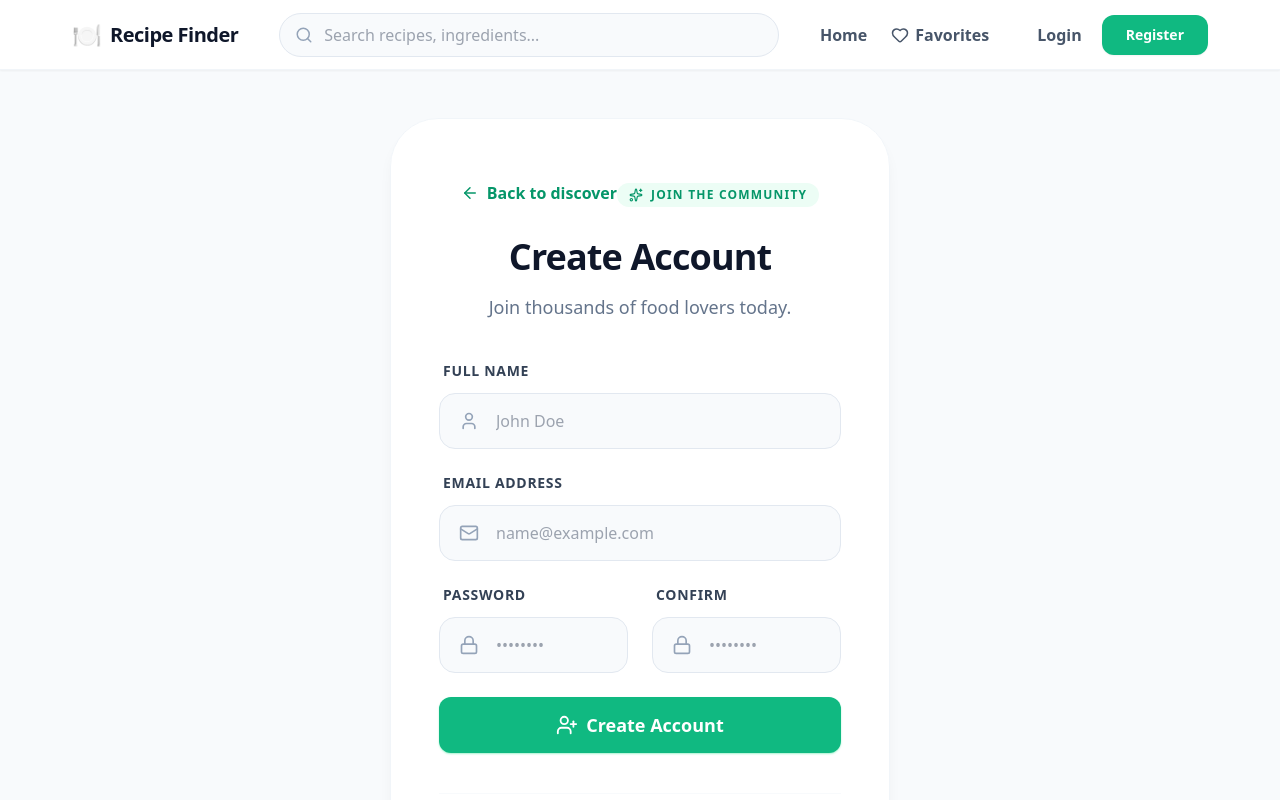
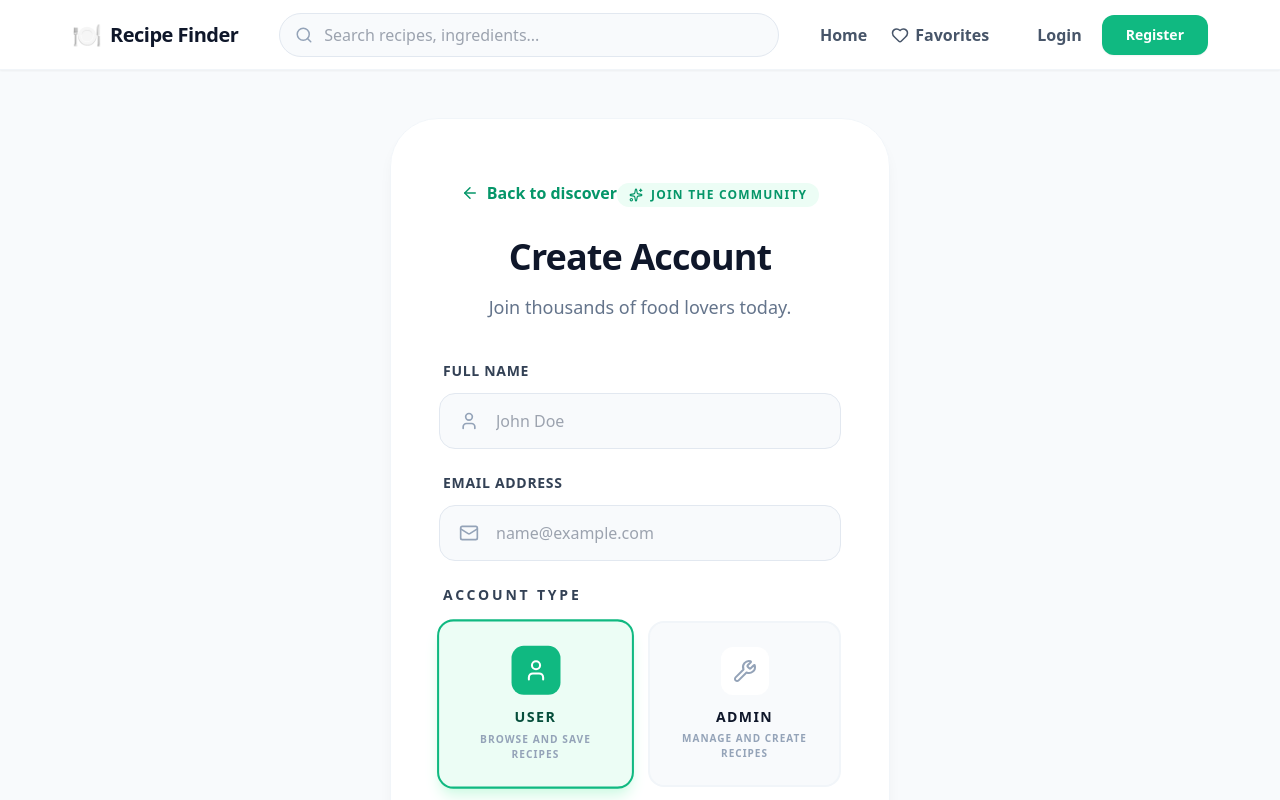
Before and after one commit to albiyaansar7860/recipe-finder, a React (Vite) app: page /register in a window 1280 px wide. Shown: the top 800 px of the page. Built offline with nearby package versions, Linux system fonts and the light colour scheme.

Commit message:
👤 User Experience: Added premium Role Selection (User/Admin) UI to registration page with interactive cards and icons.

```diff
--- a/src/pages/Register.jsx
+++ b/src/pages/Register.jsx
@@ -1,6 +1,6 @@
 import React, { useState } from 'react';
 import { Link, useNavigate } from 'react-router-dom';
-import { Mail, Lock, User, UserPlus, AlertCircle, ArrowLeft, Sparkles } from 'lucide-react';
+import { Mail, Lock, User, UserPlus, AlertCircle, ArrowLeft, Sparkles, Wrench, ShieldCheck } from 'lucide-react';
 import { authService } from '../services/api';
 import { toast } from 'react-hot-toast';
 
@@ -9,7 +9,8 @@ const Register = () => {
     name: '',
     email: '',
     password: '',
-    confirmPassword: ''
+    confirmPassword: '',
+    role: 'user'
   });
   const [error, setError] = useState('');
   const navigate = useNavigate();
@@ -28,7 +29,12 @@ const Register = () => {
       return;
     }
 
-    const { success, message } = authService.register(formData.name, formData.email, formData.password);
+    const { success, message } = authService.register(
+      formData.name,
+      formData.email,
+      formData.password,
+      formData.role
+    );
     if (success) {
       toast.success('Registration successful! Welcome!');
       navigate('/');
@@ -90,6 +96,54 @@ const Register = () => {
               </div>
             </div>
 
+            <div className="space-y-4">
+              <label className="text-sm font-black text-slate-700 ml-1 uppercase tracking-[0.2em] block text-left">Account Type</label>
+
+              <div className="grid grid-cols-1 md:grid-cols-2 gap-4">
+                {/* User Role Card */}
+                <button
+                  type="button"
+                  onClick={() => setFormData({ ...formData, role: 'user' })}
+                  className={`flex flex-col items-center p-6 rounded-2xl border-2 transition-all duration-300 group ${
+                    formData.role === 'user'
+                      ? 'border-emerald-500 bg-emerald-50 shadow-lg shadow-emerald-100 scale-[1.02]'
+                      : 'border-slate-100 bg-slate-50 hover:border-slate-200'
+                  }`}
+                >
+                  <div className={`w-12 h-12 rounded-xl flex items-center justify-center mb-3 transition-colors ${
+                    formData.role === 'user' ? 'bg-emerald-500 text-white' : 'bg-white text-slate-400 group-hover:text-slate-600'
+                  }`}>
+                    <User size={24} />
+                  </div>
+                  <h3 className={`font-black uppercase tracking-widest text-sm mb-1 ${
+                    formData.role === 'user' ? 'text-emerald-900' : 'text-slate-900'
+                  }`}>User</h3>
+                  <p className="text-[10px] font-bold text-slate-400 uppercase tracking-widest text-center">Browse and save <br/>recipes</p>
+                </button>
+
+                {/* Admin Role Card */}
+                <button
+                  type="button"
+                  onClick={() => setFormData({ ...formData, role: 'admin' })}
+                  className={`flex flex-col items-center p-6 rounded-2xl border-2 transition-all duration-300 group ${
+                    formData.role === 'admin'
+                      ? 'border-emerald-500 bg-emerald-50 shadow-lg shadow-emerald-100 scale-[1.02]'
+                      : 'border-slate-100 bg-slate-50 hover:border-slate-200'
+                  }`}
+                >
+                  <div className={`w-12 h-12 rounded-xl flex items-center justify-center mb-3 transition-colors ${
+                    formData.role === 'admin' ? 'bg-emerald-500 text-white' : 'bg-white text-slate-400 group-hover:text-slate-600'
+                  }`}>
+                    <Wrench size={24} />
+                  </div>
+                  <h3 className={`font-black uppercase tracking-widest text-sm mb-1 ${
+                    formData.role === 'admin' ? 'text-emerald-900' : 'text-slate-900'
+                  }`}>Admin</h3>
+                  <p className="text-[10px] font-bold text-slate-400 uppercase tracking-widest text-center">Manage and create <br/>recipes</p>
+                </button>
+              </div>
+            </div>
+
             <div className="grid grid-cols-1 md:grid-cols-2 gap-6">
               <div className="space-y-3">
                 <label className="text-sm font-bold text-slate-700 ml-1 uppercase tracking-wider block text-left">Password</label>
--- a/src/services/api.js
+++ b/src/services/api.js
@@ -66,7 +66,7 @@ export const authService = {
     return { success: false, message: "Invalid email or password" };
   },
 
-  register: (name, email, password) => {
+  register: (name, email, password, role = "user") => {
     let users = JSON.parse(localStorage.getItem("users") || "[]");
 
     // Ensure initial users are present if empty
@@ -77,11 +77,12 @@ export const authService = {
     if (users.find(u => u.email === email)) {
       return { success: false, message: "Email already registered" };
     }
-    const newUser = { id: Date.now(), name, email, password, role: "admin" };
+    const newUser = { id: Date.now(), name, email, password, role };
     users.push(newUser);
     localStorage.setItem("users", JSON.stringify(users));
     return { success: true };
   },
+
 
   getCurrentUser: () => JSON.parse(localStorage.getItem("currentUser")),
 
```
